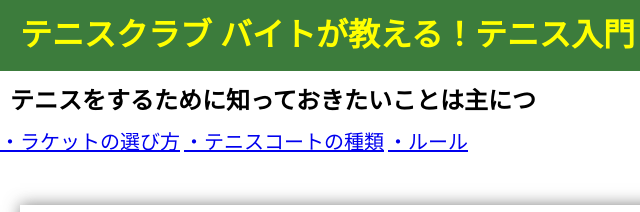
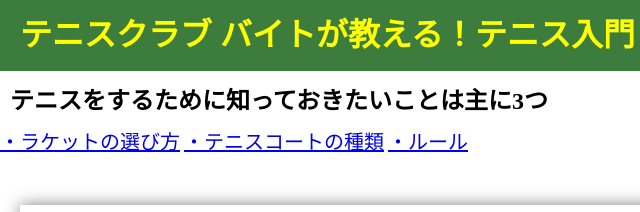
Before and after one commit to s5421001/saisyu, a plain HTML site: page index.html in a window 1280 px wide. Shown: the top 212 px of the page, 0-640 px from the left. Drawn offline with Linux system fonts and the light colour scheme.

Commit message:
Update index.html

```diff
--- a/index.html
+++ b/index.html
@@ -12,7 +12,7 @@
 </header>
 
 <body>
-    <h2>テニスをするために知っておきたいことは主につ</h2>
+    <h2>テニスをするために知っておきたいことは主に3つ</h2>
     <div class="moku"></div>
       <a href="#anker1">・ラケットの選び方</a>
       <a href="#anker2">・テニスコートの種類</a>
```
